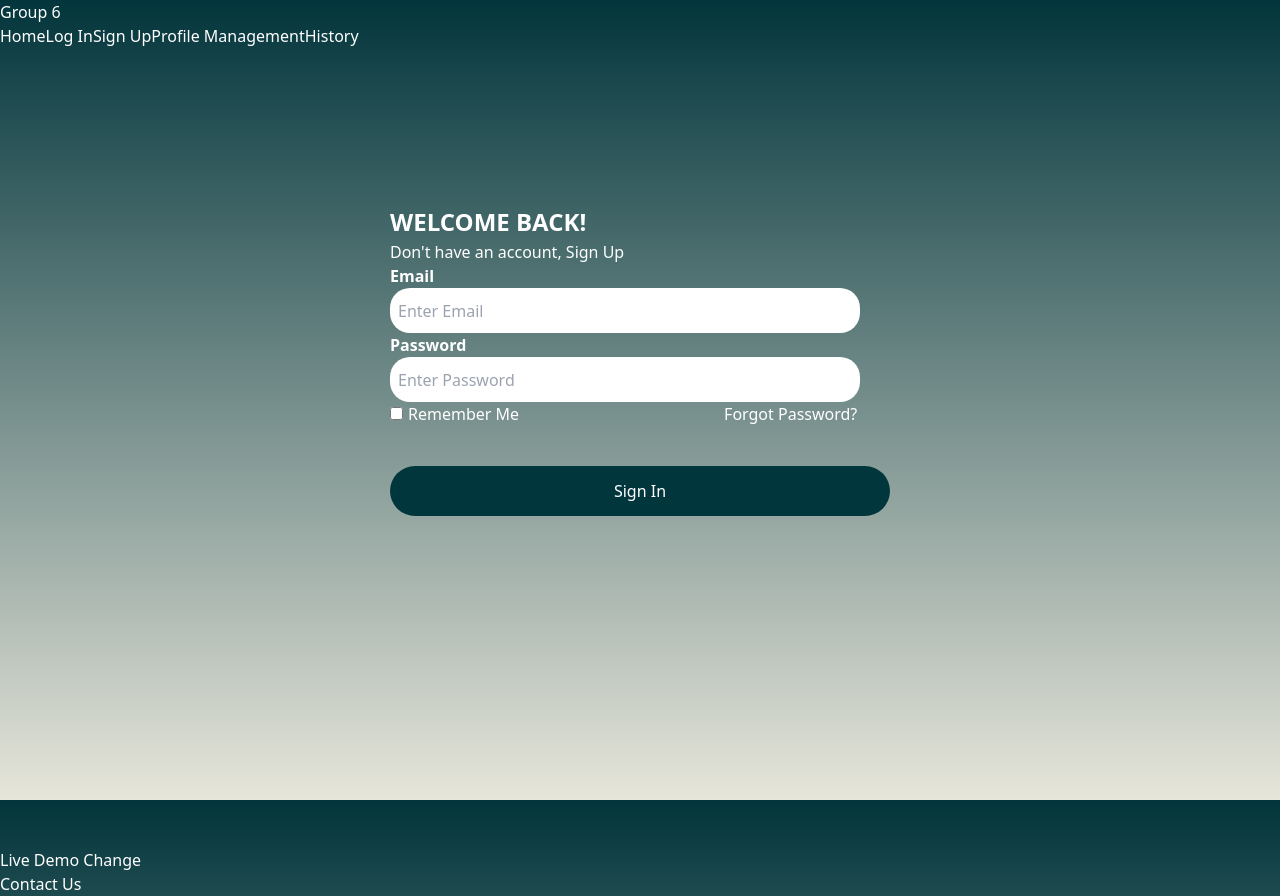
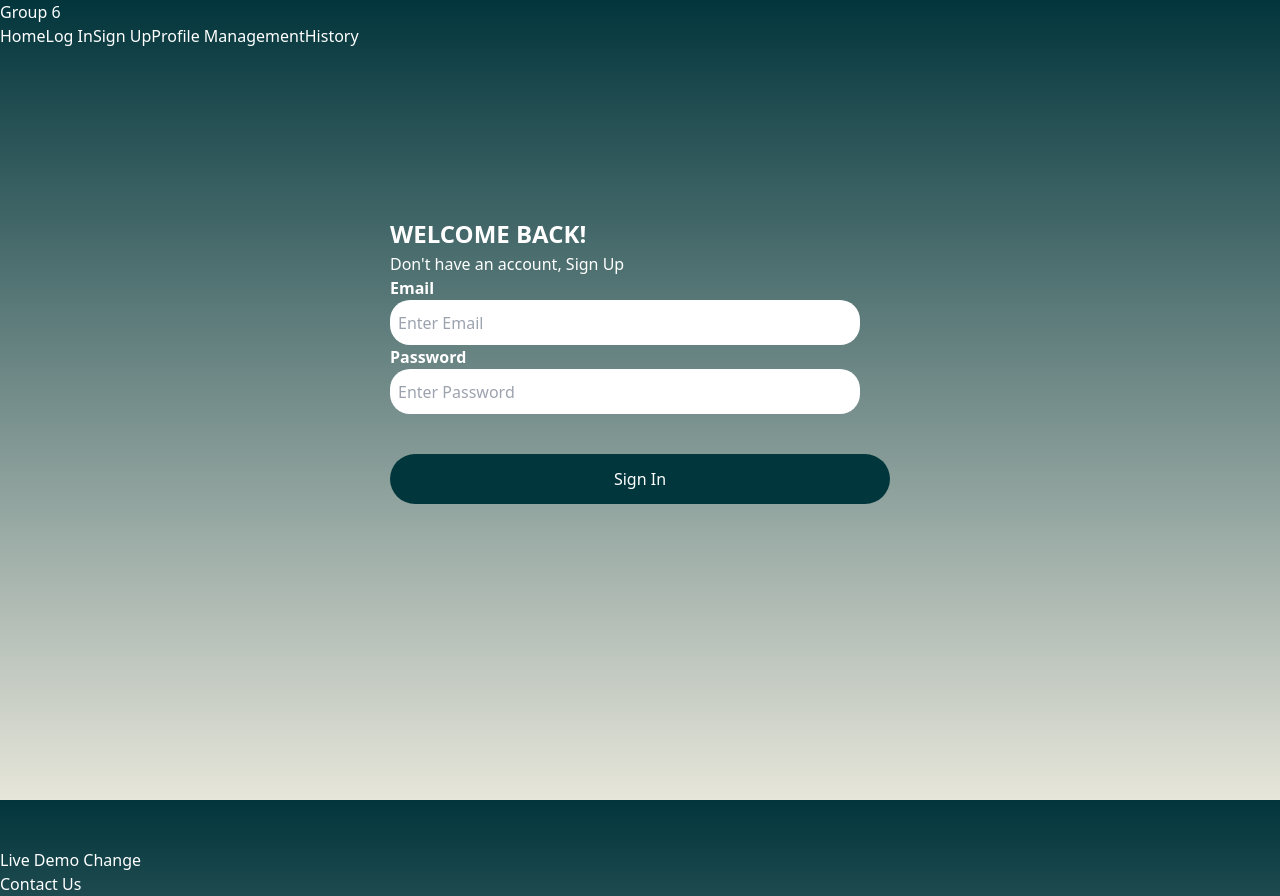
Before and after one commit to daigza09/4353-Spring22, a React (Vite) app in the folder client/: page /Login in a window 1280 px wide. Built offline with nearby package versions, Linux system fonts and the light colour scheme.

Commit message:
remember me and forgot password removed

```diff
--- a/client/src/pages/Login-Temp.jsx
+++ b/client/src/pages/Login-Temp.jsx
@@ -122,13 +122,6 @@ function Login() {
                     </div>
                     <div className="d-flex align-items-center justify-content-between mb-4">
                         <div className="form-check d-flex align-items-center">
-                            <input className="form-check-input rounded-circle" type="checkbox" value="" id="rememberMe" />
-                            <label className="form-check-label text-white" htmlFor="rememberMe" style={{ marginLeft: '5px', marginRight: '200px' }}>
-                                Remember Me
-                            </label>
-                            <a href="/forgot-password" className="text-white" style={{ marginLeft: '5px' }}>
-                                Forgot Password?
-                            </a>
                         </div>
                     </div>
                     <button type="submit" className="btn btn-success rounded-pill mb-3" style={{ height: '50px', width: '100%', borderRadius: '25px', backgroundColor: '#02363d', marginTop: '40px', color: '#fff' }}>
--- a/client/src/pages/Signup.jsx
+++ b/client/src/pages/Signup.jsx
@@ -231,13 +231,6 @@ function Signup() {
 
                     <div className="d-flex align-items-center justify-content-between mb-4">
                         <div className="form-check d-flex align-items-center">
-                            <input className="form-check-input rounded-circle" type="checkbox" value="" id="rememberMe" />
-                            <label className="form-check-label text-white" htmlFor="rememberMe" style={{ marginLeft: '5px', marginRight: '200px' }}>
-                                Remember Me
-                            </label>
-                            <Link to="/forgot-password" className="text-white" style={{ marginLeft: '5px' }}>
-                                Forgot Password?
-                            </Link>
                         </div>
                     </div>
                     <button type="submit" className="btn btn-success rounded-pill mb-3" style={{ height: '50px', width: '100%', borderRadius: '25px', backgroundColor: '#02363d', marginTop: '40px', color: '#fff' }}>
```
